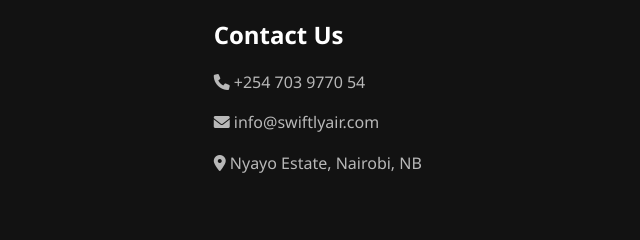
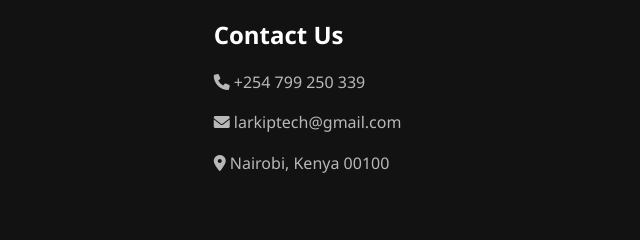
Before and after one commit to Adrian-kip/Swiftly, a plain HTML site: page bookings.html in a window 1280 px wide. Shown: the part 3111-3351 px from the top of the page, 640-1280 px from the left. Drawn offline with Linux system fonts and the light colour scheme.

Commit message:
last commit -m

```diff
--- a/bookings.html
+++ b/bookings.html
@@ -203,7 +203,7 @@
                 <h2>Need Immediate Assistance?</h2>
                 <p>For last-minute bookings or urgent inquiries, call our 24/7 concierge team.</p>
                 <a href="tel:+254 7039770 54" class="cta-button phone-button">
-                    <i class="fas fa-phone"></i> +254 703 9770 54
+                    <i class="fas fa-phone"></i> +254 799 250 339
                 </a>
             </div>
         </div>
@@ -227,9 +227,9 @@
                 </div>
                 <div class="footer-section">
                     <h3>Contact Us</h3>
-                    <p><i class="fas fa-phone"></i> +254 703 9770 54</p>
-                    <p><i class="fas fa-envelope"></i> info@swiftlyair.com</p>
-                    <p><i class="fas fa-map-marker-alt"></i> Nyayo Estate, Nairobi, NB</p>
+                    <p><i class="fas fa-phone"></i> +254 799 250 339</p>
+                    <p><i class="fas fa-envelope"></i> larkiptech@gmail.com</p>
+                    <p><i class="fas fa-map-marker-alt"></i> Nairobi, Kenya 00100</p>
                 </div>
             </div>
             <div class="footer-bottom">
```
Also changed, not shown: index.html (+3 -3 lines), services.html (+3 -3 lines).
